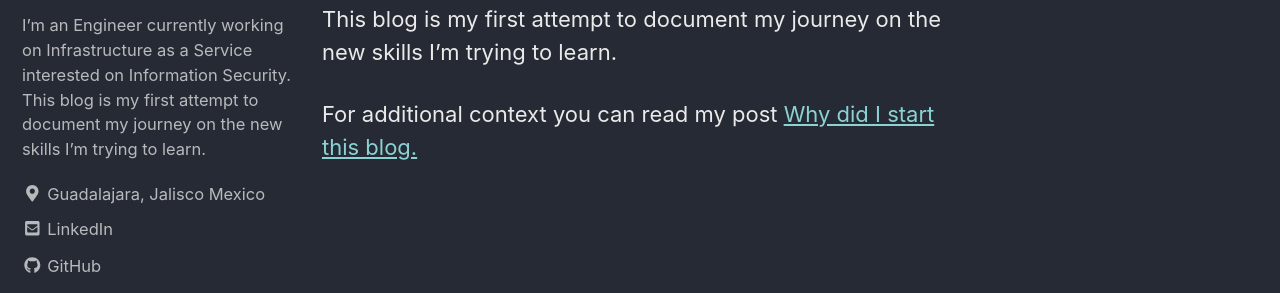
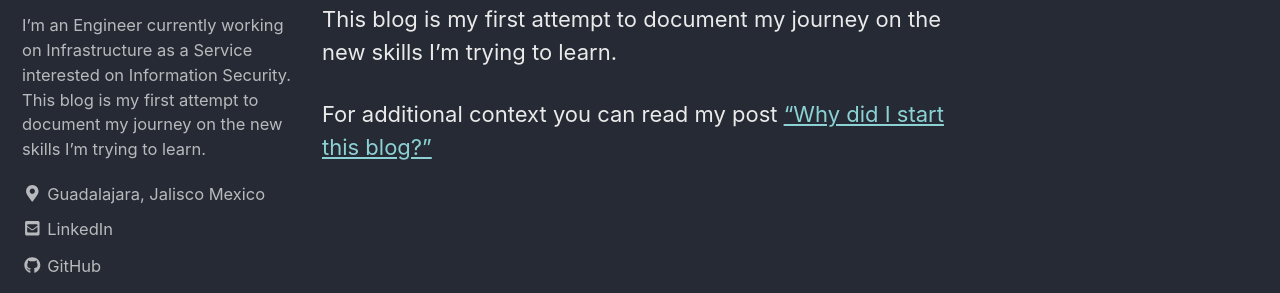
Before and after one commit to francisco-paulino/blog, a Jekyll site: the page built from _pages/about.md, in a window 1280 px wide and 900 px high. Shown: the part 254-547 px from the top of the window. Built offline with Jekyll 4.4.1, drawn with Linux system fonts in a browser that asks for light colours; cached includes are drawn as plain includes.

```diff
--- a/_pages/about.md
+++ b/_pages/about.md
@@ -7,4 +7,4 @@ I'm an Engineer currently working on infrastructure as a Service interested on I
 
 This blog is my first attempt to document my journey on the new skills I'm trying to learn.
 
-For additional context you can read my post [Why did I start this blog.](https://francisco-paulino.github.io/firstpost/)
+For additional context you can read my post ["Why did I start this blog?"](https://francisco-paulino.github.io/firstpost/)
```
